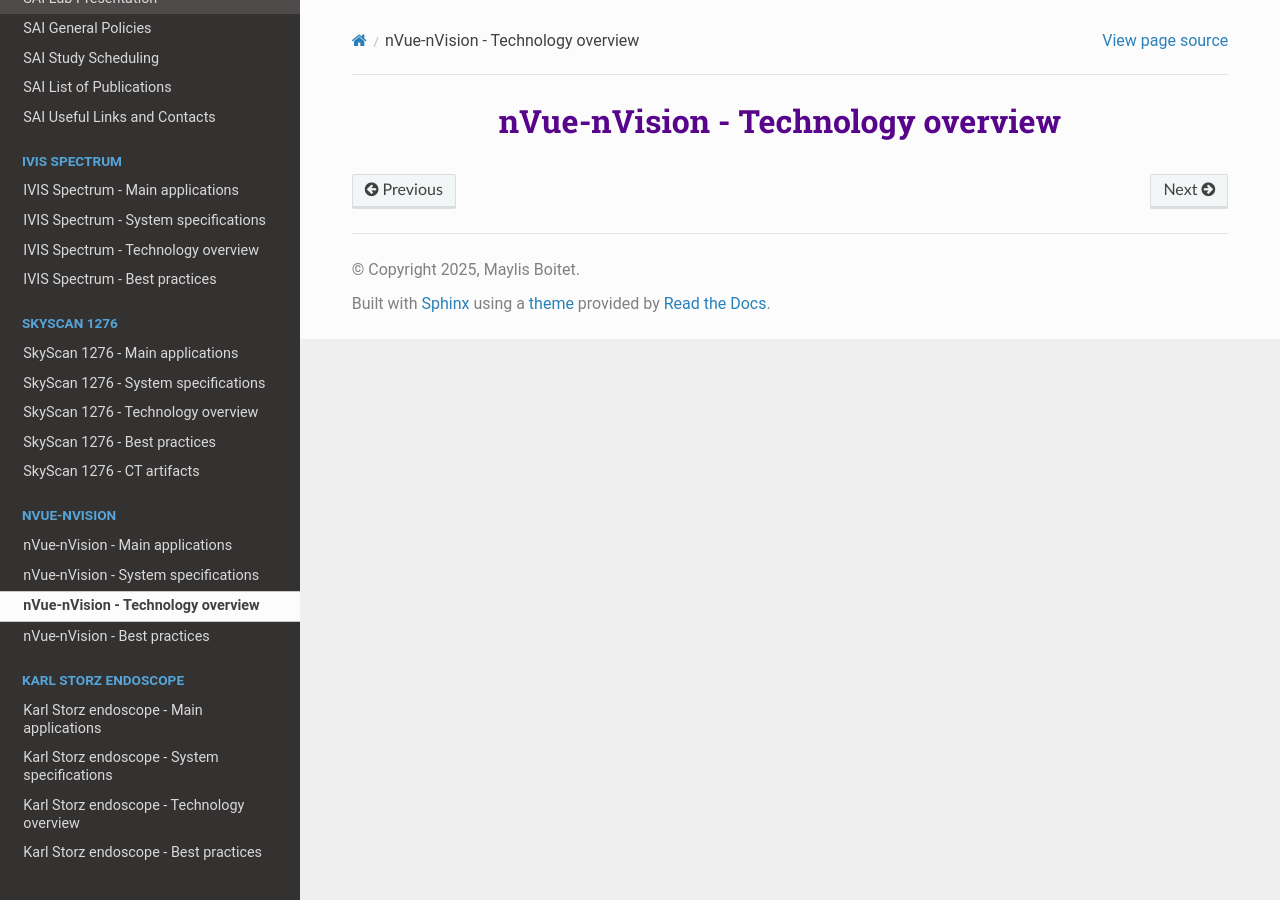
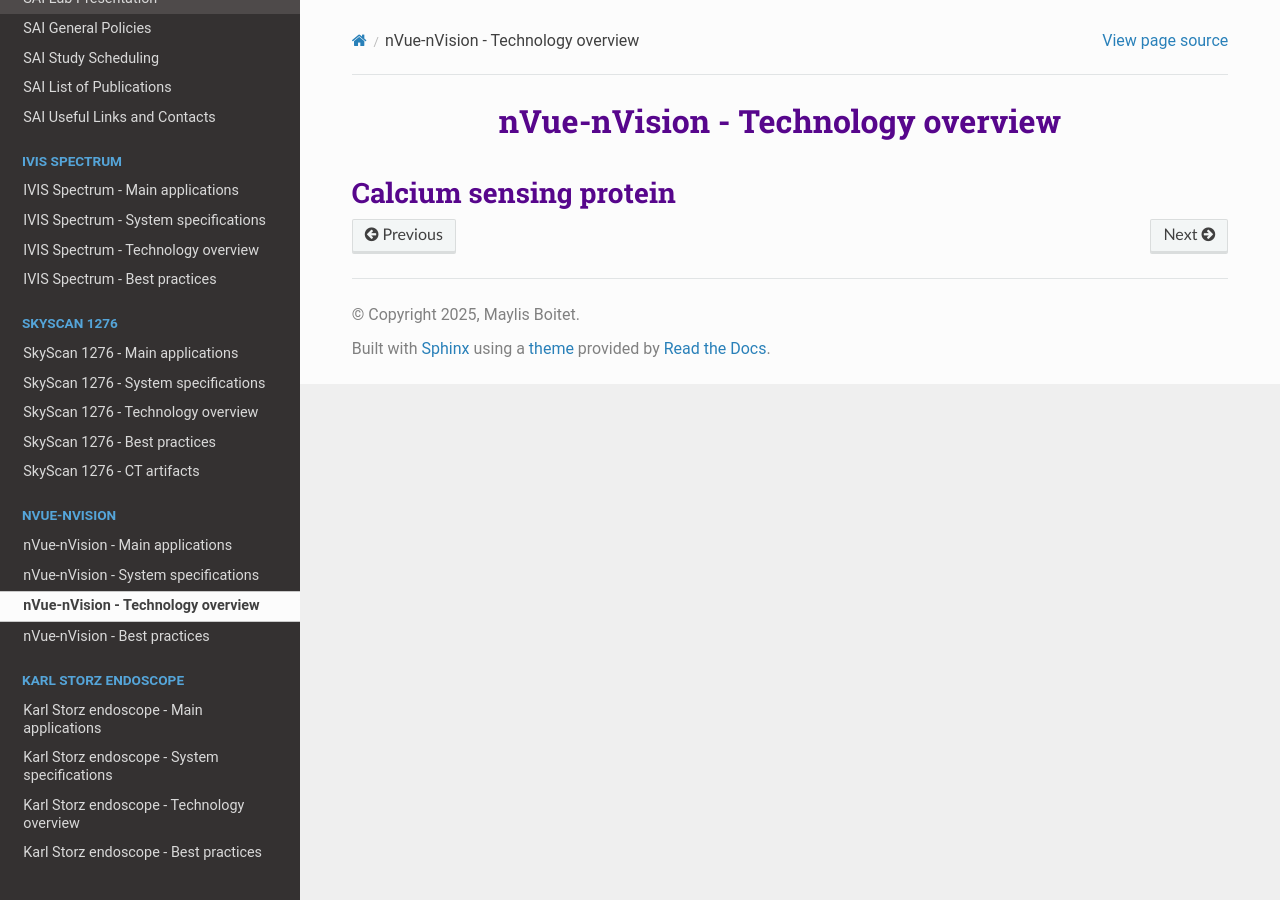
Before and after one commit to BioMedicalImaging-Core-NYUAD/smallanimalimaging-lab-documentation, a Sphinx documentation site: the page built from docs/source/4-nVue-nVision/technology-overview.rst, in a window 1280 px wide. Built offline with Sphinx 7.4.7 and the Read the Docs theme 3.1.0, drawn with Linux system fonts in a browser that asks for light colours.

Commit message:
nVue-nVision

```diff
--- a/docs/source/4-nVue-nVision/technology-overview.rst
+++ b/docs/source/4-nVue-nVision/technology-overview.rst
@@ -1,2 +1,5 @@
 nVue-nVision - Technology overview
 ==================================
+
+Calcium sensing protein
+-----------------------
```
